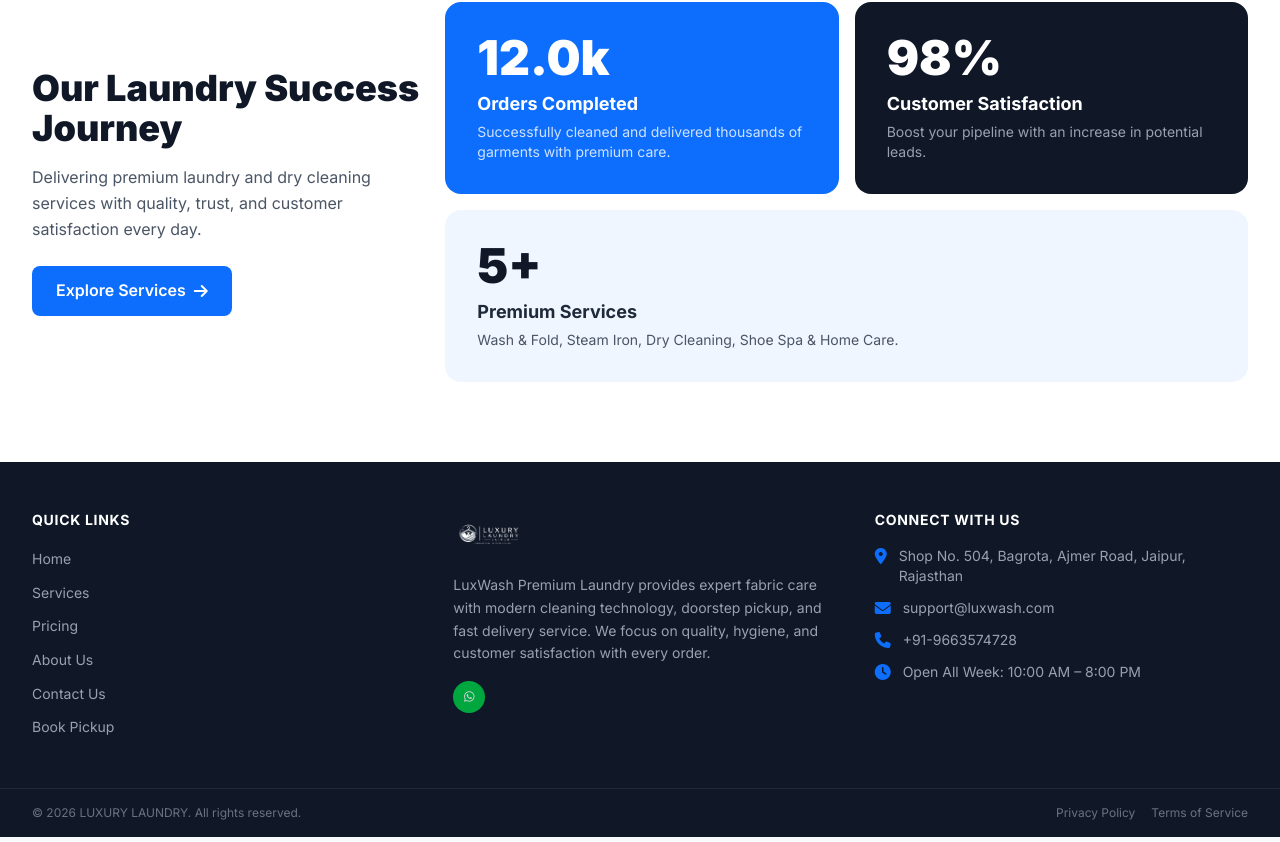
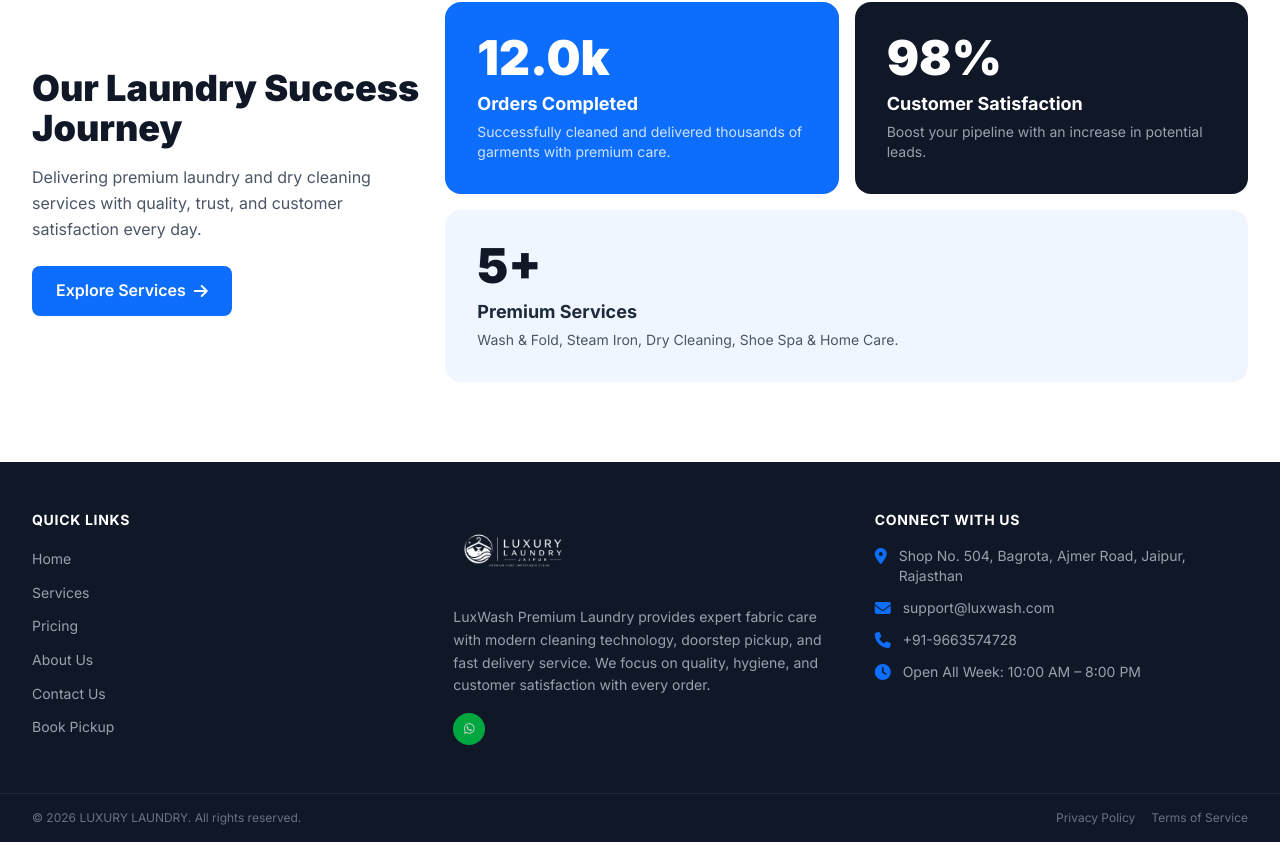
Before and after one commit to Vishwajeetsrk/LUXURY-LAUNDRY, a Next.js app in the folder frontend/: page / in a window 1280 px wide. Shown: the part 5416-6258 px from the top of the page. Built offline with nearby package versions, Linux system fonts and the light colour scheme; no server answers.

Commit message:
style: Increase footer logo size

```diff
--- a/frontend/src/components/layout/Footer.tsx
+++ b/frontend/src/components/layout/Footer.tsx
@@ -41,9 +41,9 @@
               <Image
                 src="/logo.png"
                 alt="Luxury Laundry"
-                width={200}
-                height={50}
-                className="w-auto h-12 object-contain filter invert brightness-0"
+                width={300}
+                height={80}
+                className="w-auto h-20 object-contain filter invert brightness-0"
               />
             </div>
             <p className="text-gray-400 text-sm leading-relaxed">
```
